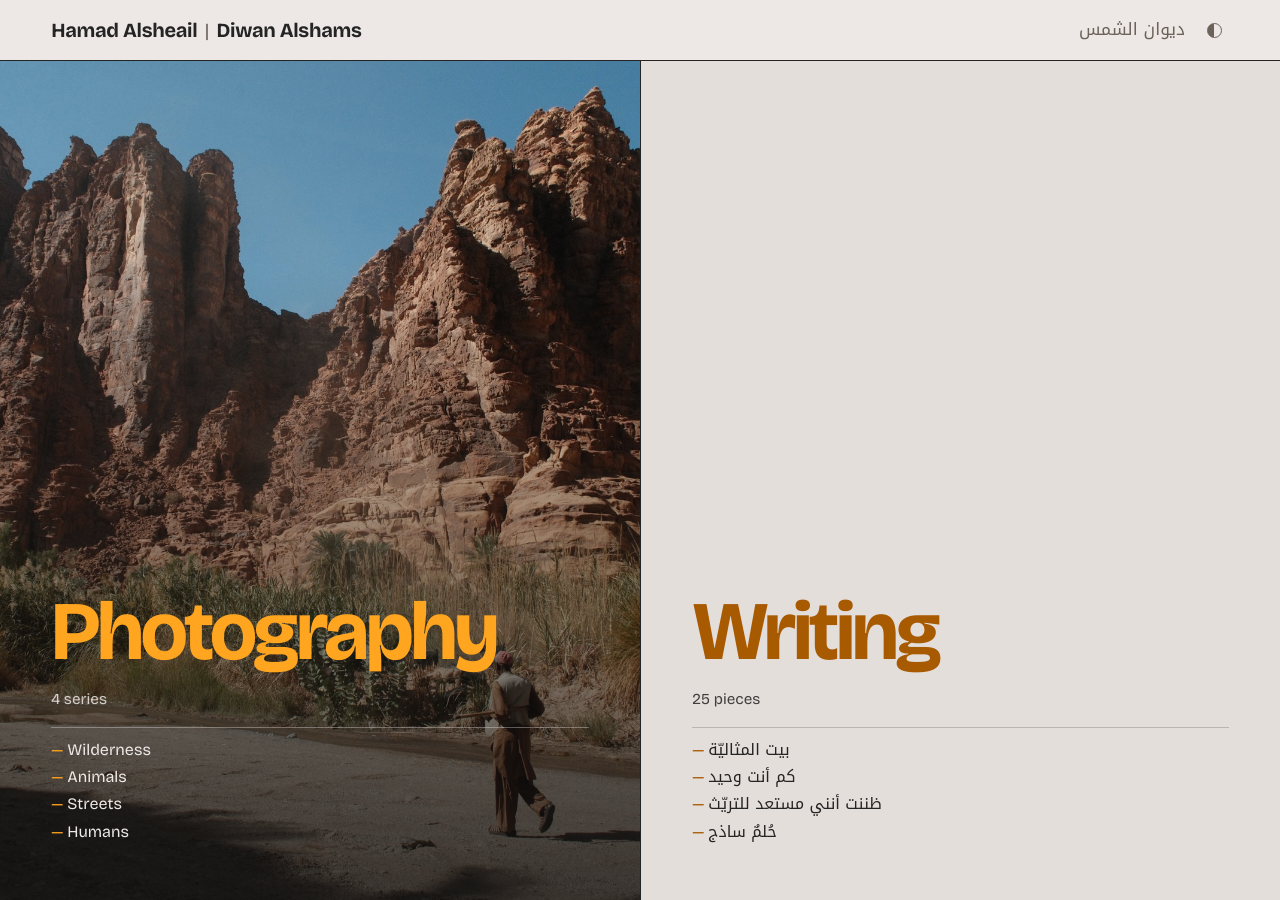
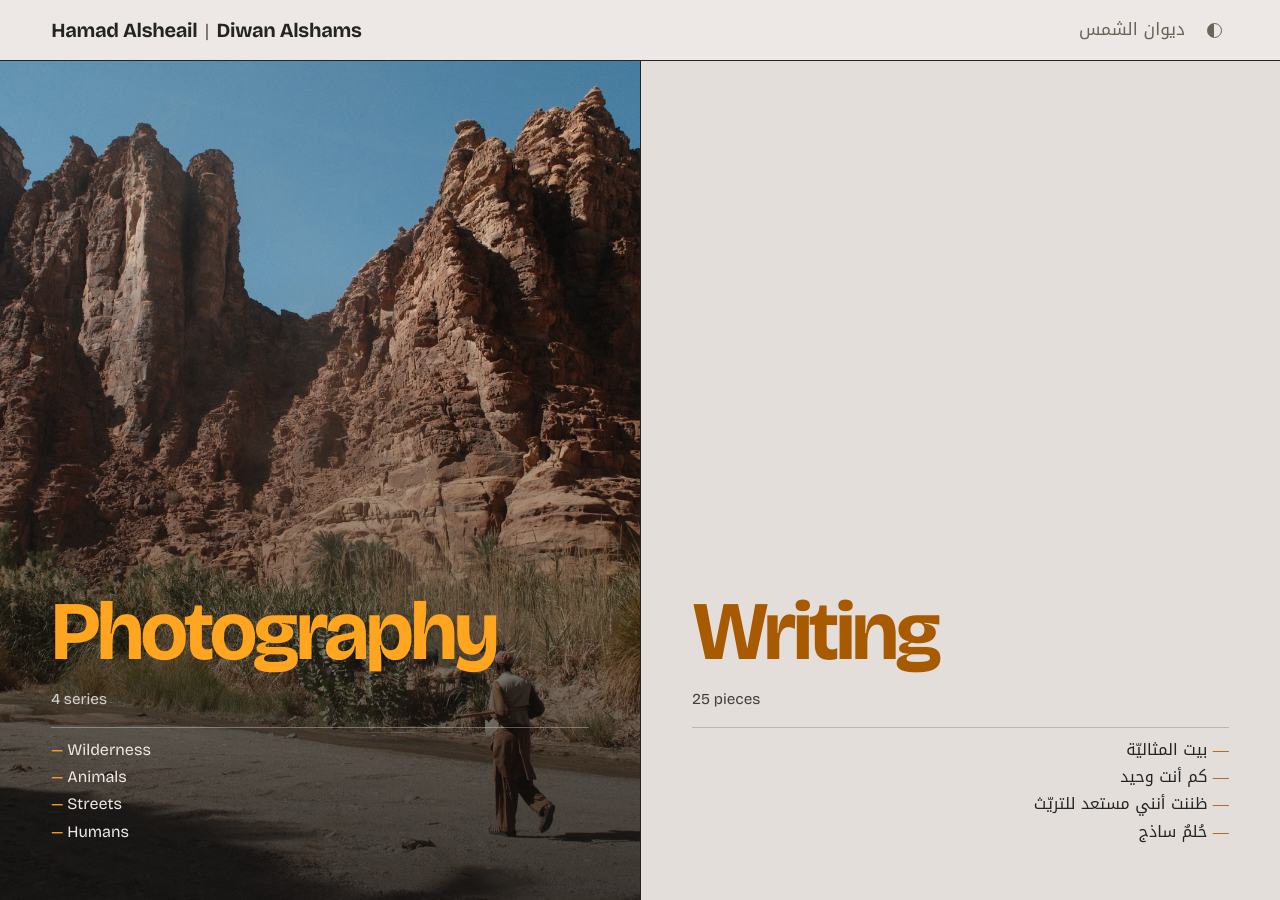
Before and after one commit to hamadalsheail/hamadalsheail.github.io, a Jekyll site: the page built from index.html, in a window 1280 px wide. Built offline with Jekyll 4.4.1, drawn with Linux system fonts in a browser that asks for light colours.

Commit message:
Landing: Arabic post titles right-to-left (dash and text on the right)
Co-Authored-By: Claude Opus 5.5 <noreply@anthropic.com>
Claude-Session: https://claude.ai/code/session_01W8yLvfdQR6xzEa6X1qBQuD

```diff
--- a/index.html
+++ b/index.html
@@ -50,7 +50,7 @@
       {% if posts.size > 0 %}
       <span class="landing-latest">
         {% for post in posts limit: 4 %}
-        <span class="landing-post"><span lang="{{ post.lang | default: 'en' }}" dir="{% if post.lang == 'ar' %}rtl{% else %}ltr{% endif %}">{{ post.title }}</span></span>
+        <span class="landing-post" lang="{{ post.lang | default: 'en' }}" dir="{% if post.lang == 'ar' %}rtl{% else %}ltr{% endif %}">{{ post.title }}</span>
         {% endfor %}
       </span>
       {% endif %}
--- a/styles.css
+++ b/styles.css
@@ -472,7 +472,7 @@ section { scroll-margin-top: 4.5rem; }
 .landing-photo .landing-latest { border-top-color: rgba(237, 232, 229, 0.35); }
 .landing-photo .landing-post::before { color: var(--accent); }
 .landing-post::before { content: "\2014\00a0"; color: var(--accent-text); }
-.landing-post [lang="ar"] { font-family: var(--arabic); }
+.landing-post[lang="ar"] { font-family: var(--arabic); }
 
 .landing-photo:hover img { transform: scale(1.03); }
 .landing-writing:hover { background: var(--hover-deep); }
```
